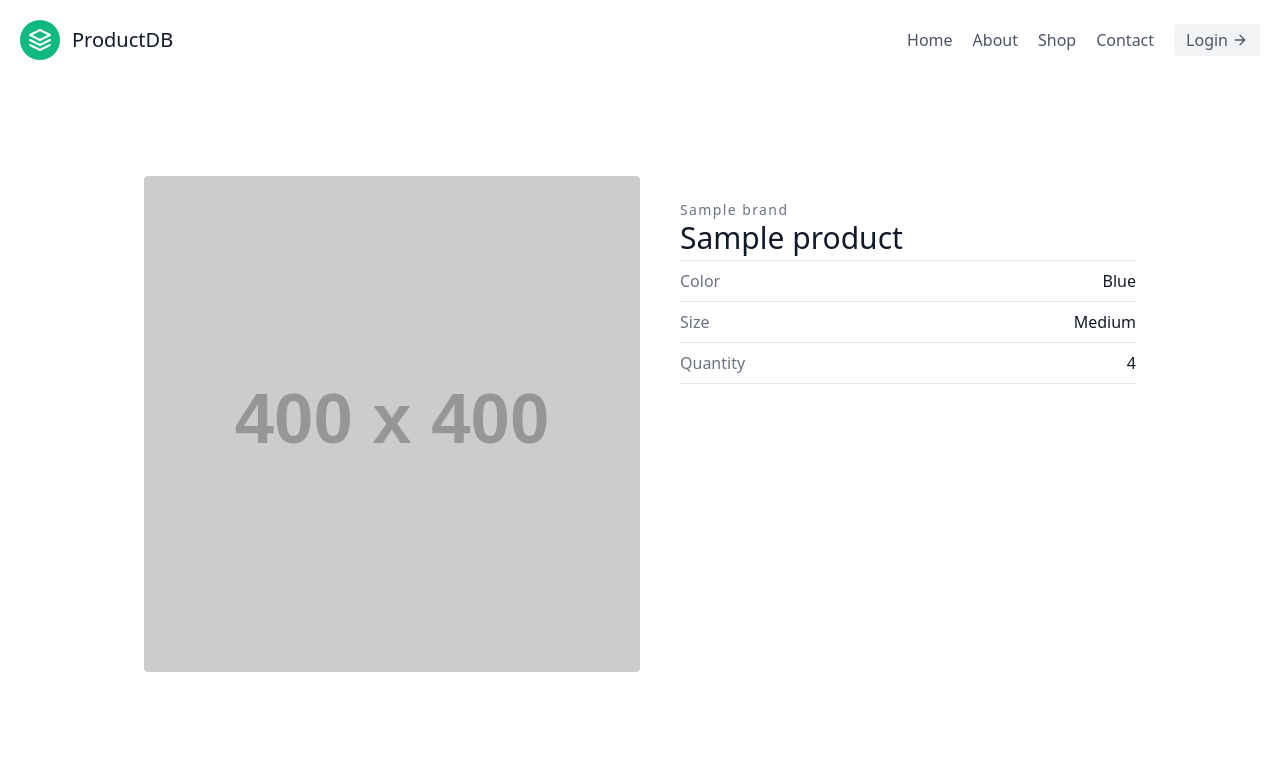
After one commit to SassyBaker/ProductDB, a Django app: page /products/1/ in a window 1280 px wide. The commit adds this page. Shown: the top 767 px of the page. Run offline with Django 5.2, Linux system fonts and the light colour scheme; tables that the repository leaves empty hold one stand-in row (values such as "Sample post"); grey boxes labelled with a size stand in for pictures from a placeholder-image service; some libraries are stand-ins or nearby versions.

Commit message:
Initial Commit

```diff
--- a/catalog/templates/catalog/base.html
+++ b/catalog/templates/catalog/base.html
@@ -5,6 +5,7 @@
 <head>
     <meta charset="UTF-8">
     <title>ProductDB</title>
+    <script src="https://unpkg.com/htmx.org@2.0.4"></script>
     <link href="https://unpkg.com/tailwindcss@^1.0/dist/tailwind.min.css" rel="stylesheet">
 </head>
 
--- a/catalog/templates/catalog/index.html
+++ b/catalog/templates/catalog/index.html
@@ -5,7 +5,7 @@
         <div class="container px-5 py-24 mx-auto">
             <div class="flex -m-4">
                 {% for item in products %}
-                    <div class="lg:w-1/4 md:w-1/2 p-4 h-full w-full">
+                    <div class="lg:w-1/4 md:w-1/2 p-4 h-full w-full" hx-redirect="http://127.0.0.1:8000/products/{{ item.id }}" hx-trigger="click">
                         <a class="block relative rounded overflow-hidden">
                             <img alt="ecommerce" class="object-cover object-center w-full h-full block"
                                  src="http://127.0.0.1:8000/media/{{ item.image }}">
--- /dev/null
+++ b/catalog/templates/catalog/product_detail.html
@@ -0,0 +1,33 @@
+{% extends 'catalog/base.html' %}
+
+{% block content %}
+
+    <section class="text-gray-600 body-font overflow-hidden">
+        <div class="container px-5 py-24 mx-auto">
+            <div class="lg:w-4/5 mx-auto flex flex-wrap">
+                <img alt="ecommerce" class="lg:w-1/2 w-full lg:h-auto h-64 object-cover object-center rounded"
+                     src="https://dummyimage.com/400x400">
+                <div class="lg:w-1/2 w-full lg:pl-10 lg:py-6 mt-6 lg:mt-0">
+                    <h2 class="text-sm title-font text-gray-500 tracking-widest">{{ product.product_brand }}</h2>
+                    <h1 class="text-gray-900 text-3xl title-font font-medium mb-1">{{ product.product_name }}</h1>
+                    <div class="flex border-t border-gray-200 py-2">
+                        <span class="text-gray-500">Color</span>
+                        <span class="ml-auto text-gray-900">Blue</span>
+                    </div>
+                    <div class="flex border-t border-gray-200 py-2">
+                        <span class="text-gray-500">Size</span>
+                        <span class="ml-auto text-gray-900">Medium</span>
+                    </div>
+                    <div class="flex border-t border-b mb-6 border-gray-200 py-2">
+                        <span class="text-gray-500">Quantity</span>
+                        <span class="ml-auto text-gray-900">4</span>
+                    </div>
+
+
+                </div>
+            </div>
+        </div>
+        </div>
+    </section>
+
+{% endblock %}
--- a/catalog/urls.py
+++ b/catalog/urls.py
@@ -2,5 +2,6 @@ from django.urls import path
 from . import views
 
 urlpatterns = [
-    path('', views.ProductListPage.as_view()),
+    path('', views.ProductListPage.as_view(), name='product-list'),
+    path('<pk>/', views.ProductDetailView.as_view(), name='product-detail'),
 ]
--- a/catalog/views.py
+++ b/catalog/views.py
@@ -1,6 +1,6 @@
 from django.shortcuts import render
 from django.contrib.auth.mixins import LoginRequiredMixin
-from django.views.generic import ListView
+from django.views.generic import ListView, DetailView
 
 from .models import Product
 
@@ -9,3 +9,8 @@ class ProductListPage(LoginRequiredMixin, ListView):
     model = Product
     template_name = "catalog/index.html"
     context_object_name = "products"
+
+
+class ProductDetailView(DetailView):
+    model = Product
+    template_name = "catalog/product_detail.html"
```
